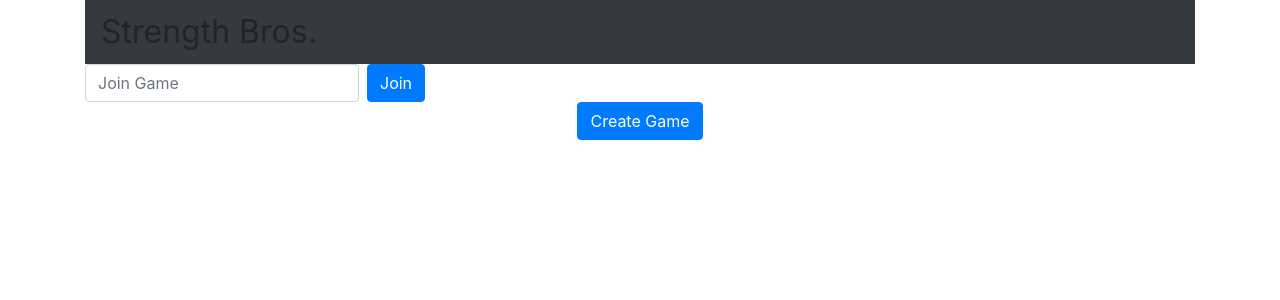
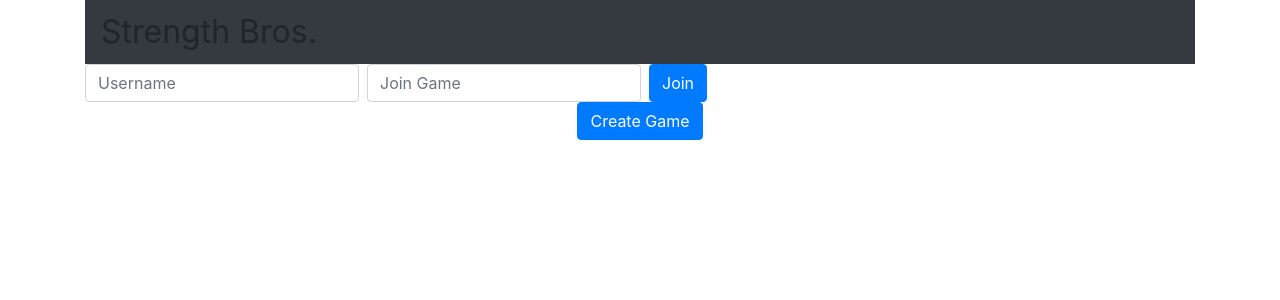
Before and after one commit to 0Calories/strength-bros, a React (Create React App) app in the folder client/strength-bros/: page / in a window 1280 px wide. Shown: the top 300 px of the page. Built offline with nearby package versions, Linux system fonts and the light colour scheme; no server answers.

Commit message:
added username input

```diff
--- a/client/strength-bros/src/components/HostGame.js
+++ b/client/strength-bros/src/components/HostGame.js
@@ -5,7 +5,7 @@ class HostGame extends Component {
   state = { gameSelected: "" };
 
   componentWillMount() {
-    const socket = io.connect("http://localhost:6969");
+    const socket = io.connect("http://172.30.182.196:6969"); //TODO change
 
     socket.emit("create_room", { type: "data" });
 
--- a/client/strength-bros/src/components/Landing.js
+++ b/client/strength-bros/src/components/Landing.js
@@ -10,6 +10,7 @@ class Landing extends Component {
       isJoin: false,
       clickedCreate: false,
       username: "",
+      user_id: "",
       room_id: ""
     };
 
@@ -17,7 +18,11 @@ class Landing extends Component {
   }
 
   handleChange(event) {
-    this.setState({ value: event.target.value });
+    const key = event.target.name;
+    const value = event.target.value;
+    this.setState(prevState => {
+      return { [key]: value };
+    });
   }
 
   onClickCreate = e => {
@@ -30,13 +35,13 @@ class Landing extends Component {
   onClickJoin = e => {
     e.preventDefault();
 
-    const socket = io.connect("http://localhost:6969");
+    const socket = io.connect("http://172.30.182.196:6969"); //TODO change
 
-    socket.emit("join_room", { room_id: this.state.value, username: "test" });
+    socket.emit("join_room", { room_id: this.state.value, username: this.state.username });
 
     socket.once("room_connection_successful", data => {
       console.log(data);
-      this.setState({ isJoin: true, username: data.user_id });
+      this.setState({ isJoin: true, user_id: data.user_id });
     });
   };
 
@@ -44,7 +49,7 @@ class Landing extends Component {
     if (this.state.isJoin) {
       return (
         <AthleteView
-          username={this.state.username}
+          username={this.state.user_id}
           room_id={this.state.room_id}
         />
       );
@@ -59,11 +64,21 @@ class Landing extends Component {
             <span className="nav-title">Strength Bros.</span>
           </nav>
           <form className="form-inline" onSubmit={this.onClickJoin}>
+          <input
+              className="form-control mr-sm-2"
+              type="search"
+              placeholder="Username"
+              aria-label="Search"
+              name ="username"
+              value={this.state.username}
+              onChange={this.handleChange}
+            />
             <input
               className="form-control mr-sm-2"
               type="search"
               placeholder="Join Game"
               aria-label="Search"
+              name ="value"
               value={this.state.value}
               onChange={this.handleChange}
             />
--- a/client/strength-bros/src/containers/AthleteView.js
+++ b/client/strength-bros/src/containers/AthleteView.js
@@ -1,7 +1,7 @@
 import React, { Component } from 'react';
 import io from 'socket.io-client';
 
-const socket = io.connect('172.30.181.101:6969');
+const socket = io.connect('172.30.182.196:6969'); //TODO change
 
 const FLAT = 0;
 const UPRIGHT = 1;
@@ -11,7 +11,7 @@ let consistencyCounter = 0;
 export default class AthleteView extends React.Component {
 
   state = {
-    username: "",
+    user_id: "",
     room_id: "",
     accX: undefined,
     accY: undefined,
```
Also changed, not shown: 1 other file (tests, documents, lock files or other folders).
